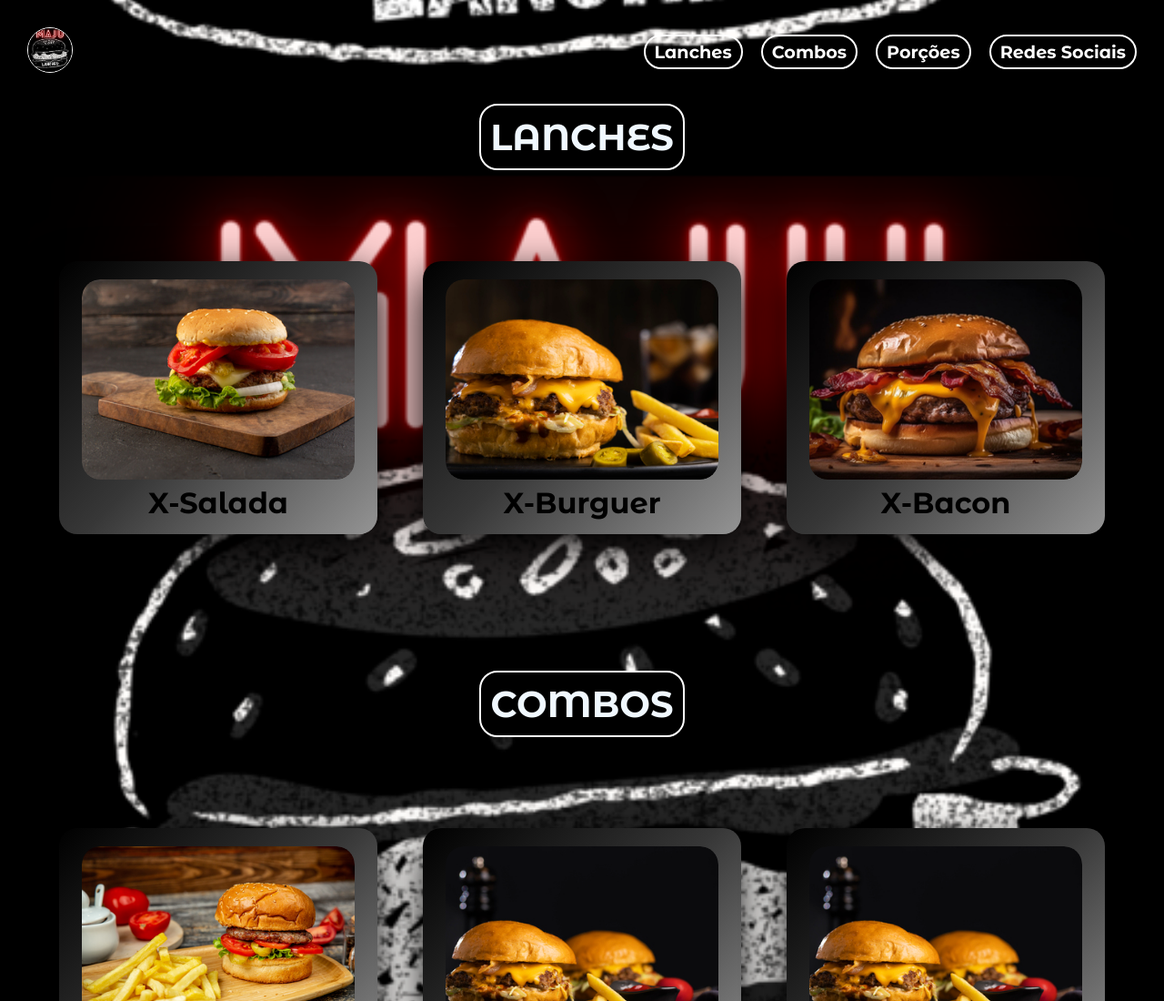
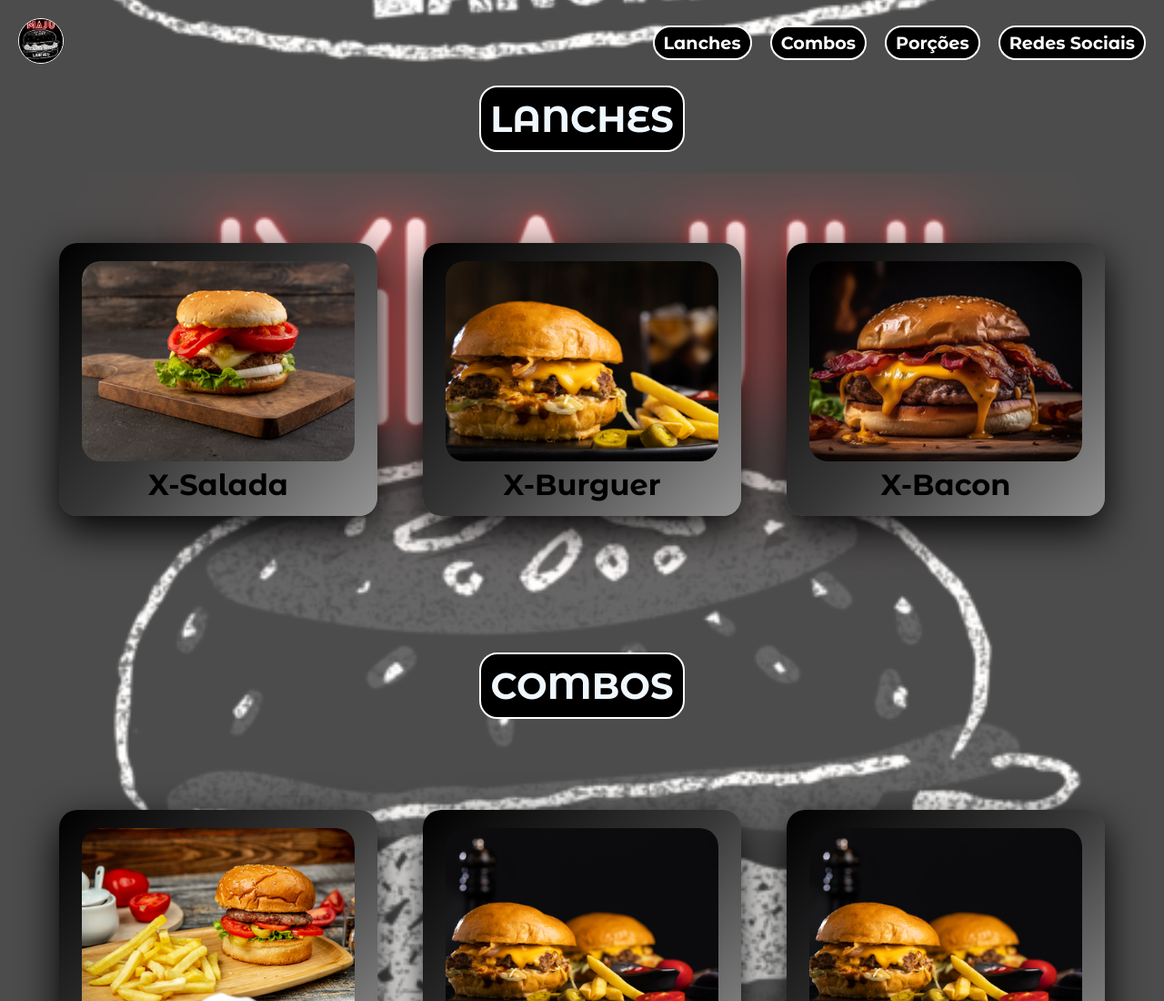
Before and after one commit to Welington1209/maju-lanches, a plain HTML site: page index.html in a window 1280 px wide. Shown: the top 1100 px of the page at 91% size. Drawn offline with Linux system fonts and the light colour scheme.

Commit message:
adicionado class body:before

```diff
--- a/src/css/global.css
+++ b/src/css/global.css
@@ -10,10 +10,22 @@
 
 body {
     min-height: 100vh;
+    font-family: 'Montserrat Alternates', sans-serif;
+    position: relative;
+}
+
+body:before {
+    content: '';
+    position: absolute;
     background: url(../image/Maju\ \(1\).png);
     background-size: contain;
+    top: 0;
+    left: 0;
+    right: 0;
+    opacity: .7;
     animation: animar 15s linear infinite;
-    font-family: 'Montserrat Alternates', sans-serif;
+    z-index: -1;
+    bottom: 0;
 }
 
 main {
@@ -24,6 +36,7 @@ main {
     justify-content: center;
     align-items: center;
     overflow: hidden;
+    border-radius: 0;
 }
 
 .transition {
@@ -86,9 +99,7 @@ main {
 }
 
 @keyframes animar {
-    0% {
-
-    }
+    0% {}
 
     100% {
         background-position: 110%;
@@ -96,8 +107,8 @@ main {
 }
 
 @media (max-width: 900px) {
-    body {
-        animation: animar 30s linear infinite;
+    body:before {
+        animation: animar 50s linear infinite;
     }
 }
 
@@ -106,7 +117,7 @@ main {
         scale: .8;
     }
 
-    body {
+    body:before {
         animation: animar 100s linear infinite;
     }
 }
--- a/src/css/header.css
+++ b/src/css/header.css
@@ -2,7 +2,7 @@
     display: flex;
     justify-content: space-between;
     align-items: center;
-    padding: 30px;
+    padding: 20px;
 }
 
 .topo .menu {
@@ -14,25 +14,28 @@
     padding: 5px 10px;
     display: flex;
     align-items: center;
-    border: 2px solid #fff;
+    border: 2px solid #ffffff;
+    background-color: #000;
     transition: .8s ease-in-out;
     cursor: pointer;
     font-size: 1.2rem;
+    z-index: 1;
+
 }
 
 .topo .menu li:hover {
-    background-color: #000;
+    background-color: #ffffff;
     scale: 1.4;
     rotate: 360deg;
 }
 
 .topo .menu li a {
-    color: #fff;
+    color: #ffffff;
     font-weight: 700;
 }
 
 .topo .menu li:hover a {
-    color: aliceblue;
+    color: rgb(0, 0, 0);
 }
 
 .topo .logo {
```
